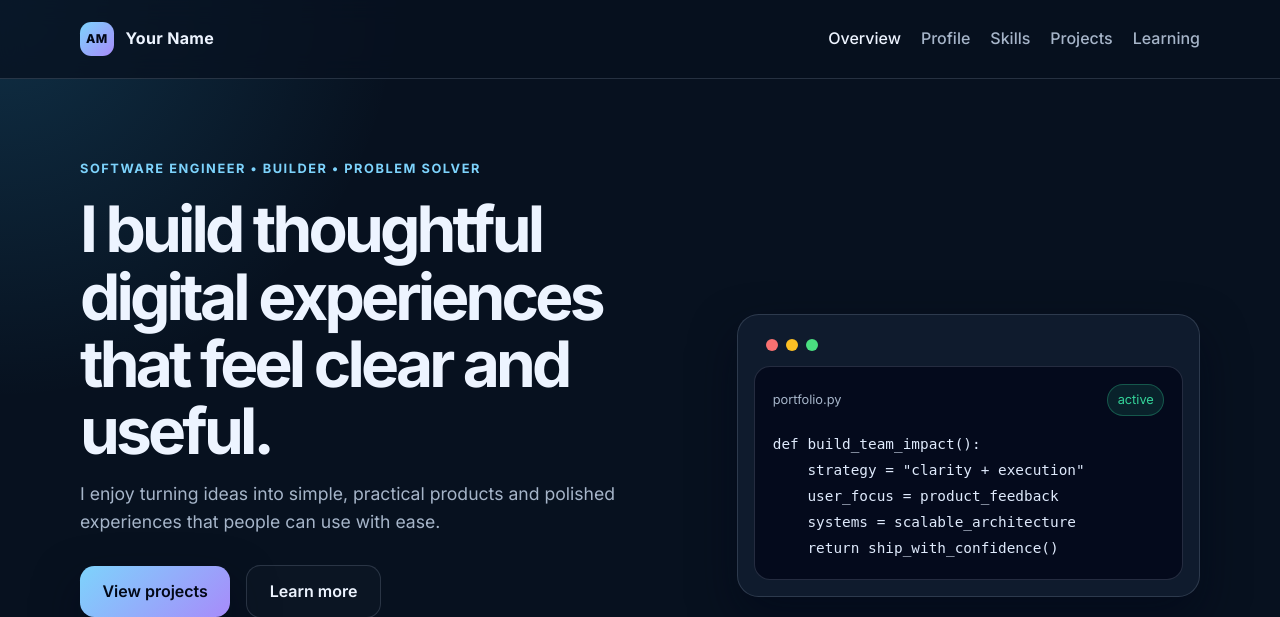
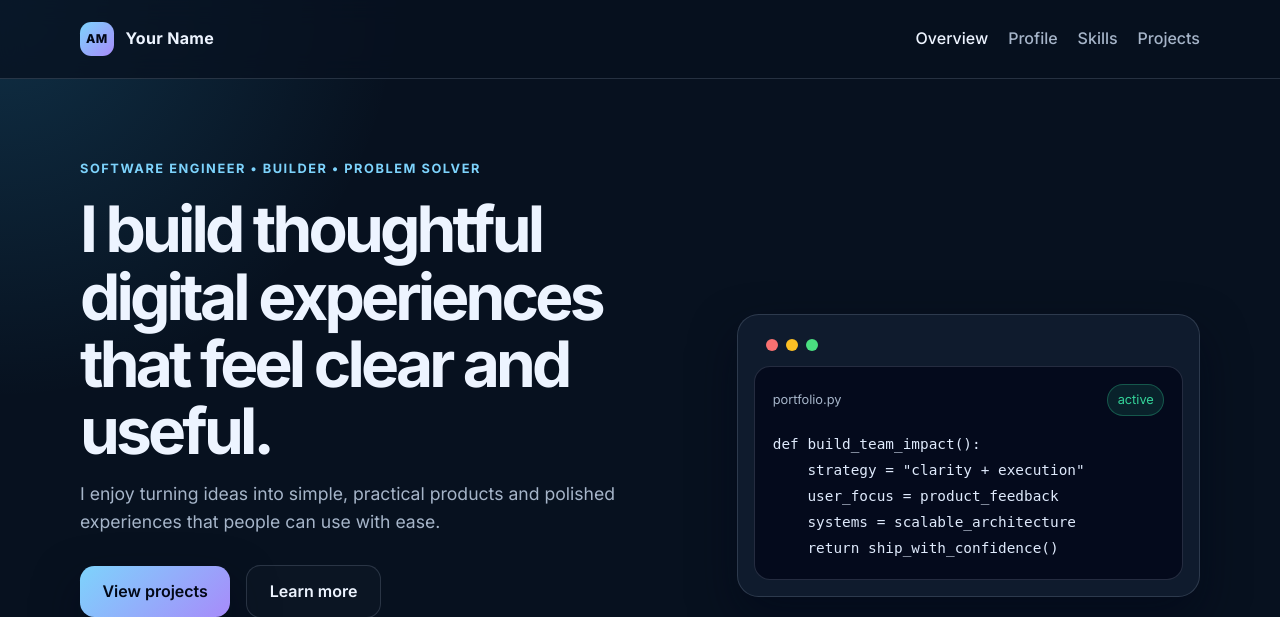
Before and after one commit to Titania-Diablo/portfolio_django, a Django app: page / in a window 1280 px wide. Shown: the top 617 px of the page. Run offline with Django 5.2, Linux system fonts and the light colour scheme.

Commit message:
Clean portfolio version

```diff
--- a/portfolio_app/templates/portfolio_app/base.html
+++ b/portfolio_app/templates/portfolio_app/base.html
@@ -19,14 +19,12 @@
             <span class="brand-mark">AM</span>
             <span>Your Name</span>
           </a>
-          <!-- EDIT THIS: change the text above to your name or initials -->
 
           <nav class="site-nav" aria-label="Main navigation">
             <a href="{% url 'home' %}" class="nav-link {% if page_title == 'Home' %}active{% endif %}">Overview</a>
             <a href="{% url 'profile' %}" class="nav-link {% if page_title == 'Profile' %}active{% endif %}">Profile</a>
             <a href="{% url 'skills' %}" class="nav-link {% if page_title == 'Skills' %}active{% endif %}">Skills</a>
             <a href="{% url 'projects' %}" class="nav-link {% if page_title == 'Projects' %}active{% endif %}">Projects</a>
-            <a href="{% url 'learning' %}" class="nav-link {% if page_title == 'Learning' %}active{% endif %}">Learning</a>
           </nav>
         </div>
       </header>
@@ -38,14 +36,10 @@
       <footer class="site-footer">
         <div class="container footer-inner">
           <p>© 2026 Your Name</p>
-          <!-- EDIT THIS: replace the year and name in the footer -->
           <div class="footer-links">
             <a href="mailto:you@example.com">you@example.com</a>
-            <!-- EDIT THIS: replace with your actual email -->
             <a href="https://github.com" target="_blank" rel="noreferrer">GitHub</a>
-            <!-- EDIT THIS: replace with your real GitHub profile -->
             <a href="https://linkedin.com" target="_blank" rel="noreferrer">LinkedIn</a>
-            <!-- EDIT THIS: replace with your real LinkedIn profile -->
           </div>
         </div>
       </footer>
--- a/portfolio_app/urls.py
+++ b/portfolio_app/urls.py
@@ -2,21 +2,9 @@ from django.urls import path
 
 from . import views
 
-# This file maps each URL to a view function.
-# In Django, a URL route is like a doorway to a page.
 urlpatterns = [
-    # The homepage: "" means the root URL such as http://127.0.0.1:8000/
     path("", views.home, name="home"),
-
-    # Example: http://127.0.0.1:8000/profile/
     path("profile/", views.profile, name="profile"),
-
-    # Example: http://127.0.0.1:8000/skills/
     path("skills/", views.skills, name="skills"),
-
-    # Example: http://127.0.0.1:8000/projects/
     path("projects/", views.projects, name="projects"),
-
-    # Beginner learning page: http://127.0.0.1:8000/learning/
-    path("learning/", views.learning, name="learning"),
 ]
--- a/portfolio_app/views.py
+++ b/portfolio_app/views.py
@@ -1,15 +1,8 @@
 from django.shortcuts import render
-
-# Views are Python functions that handle page requests.
-# Each view prepares data and sends it to an HTML template.
 
 
 def home(request):
     """Render the landing page with overview content and featured projects."""
-    # ------------------------------------------------------------------
-    # EDITABLE SECTION: homepage project cards
-    # Update the titles, summaries, tech stacks, and links below for your own portfolio.
-    # ------------------------------------------------------------------
     featured_projects = [
         {
             "title": "Portfolio Website",
@@ -34,33 +27,23 @@ def home(request):
         },
     ]
 
-    # ------------------------------------------------------------------
-    # EDITABLE SECTION: homepage stats
-    # Change values like years, project count, or focus to match your own story.
-    # ------------------------------------------------------------------
     stats = [
         {"label": "Years learning", "value": "2+"},
         {"label": "Projects built", "value": "8"},
         {"label": "Focus", "value": "Clean"},
     ]
 
-    # This dictionary passes data into the template.
     context = {
         "page_title": "Home",
         "featured_projects": featured_projects,
         "stats": stats,
     }
 
-    # The render() function combines the template with the data and sends the result to the browser.
     return render(request, "portfolio_app/home.html", context)
 
 
 def profile(request):
     """Render the profile page that summarizes the person behind the portfolio."""
-    # ------------------------------------------------------------------
-    # EDITABLE SECTION: profile information
-    # Change your name, title, location, summary, and highlights here.
-    # ------------------------------------------------------------------
     profile_data = {
         "name": "Your Name",
         "role": "Developer • Builder • Problem Solver",
@@ -76,16 +59,11 @@ def profile(request):
         ],
     }
 
-    # The view sends the profile dictionary to the profile template.
     return render(request, "portfolio_app/profile.html", {"page_title": "Profile", "profile": profile_data})
 
 
 def skills(request):
     """Render the skills page grouped by technology area."""
-    # ------------------------------------------------------------------
-    # EDITABLE SECTION: skills
-    # Update the categories, descriptions, and technology items below.
-    # ------------------------------------------------------------------
     skill_groups = [
         {
             "name": "Frontend",
@@ -104,16 +82,11 @@ def skills(request):
         },
     ]
 
-    # The template loops through each group and displays its skills in cards.
     return render(request, "portfolio_app/skills.html", {"page_title": "Skills", "skill_groups": skill_groups})
 
 
 def projects(request):
     """Render the projects overview page."""
-    # ------------------------------------------------------------------
-    # EDITABLE SECTION: project list
-    # Replace these entries with your own projects and technology stacks.
-    # ------------------------------------------------------------------
     projects_list = [
         {
             "title": "Portfolio Website",
@@ -141,45 +114,4 @@ def projects(request):
         },
     ]
 
-    # A template can loop over this list and generate a project row for each item.
     return render(request, "portfolio_app/projects.html", {"page_title": "Projects", "projects": projects_list})
-
-
-def learning(request):
-    """Render a beginner learning page that shows how Django concepts work in practice."""
-    concepts = [
-        {
-            "title": "URL routing",
-            "description": "A URL like /learning/ points to a Python function, which decides what the page should show.",
-        },
-        {
-            "title": "Views",
-            "description": "Views prepare data and pass it to the template. This is the logic layer of Django.",
-        },
-        {
-            "title": "Templates",
-            "description": "Templates display the data using HTML and Django template tags like {{ name }} and {% for %}.",
-        },
-        {
-            "title": "Models",
-            "description": "Models define the database structure for records like projects, skills, or blog posts.",
-        },
-    ]
-
-    checklist = [
-        "Create a route in urls.py",
-        "Write a view function in views.py",
-        "Add a template file in templates",
-        "Pass data from Python to the template",
-        "Loop through data with {% for %}",
-    ]
-
-    return render(
-        request,
-        "portfolio_app/learning.html",
-        {
-            "page_title": "Learning",
-            "concepts": concepts,
-            "checklist": checklist,
-        },
-    )
```
